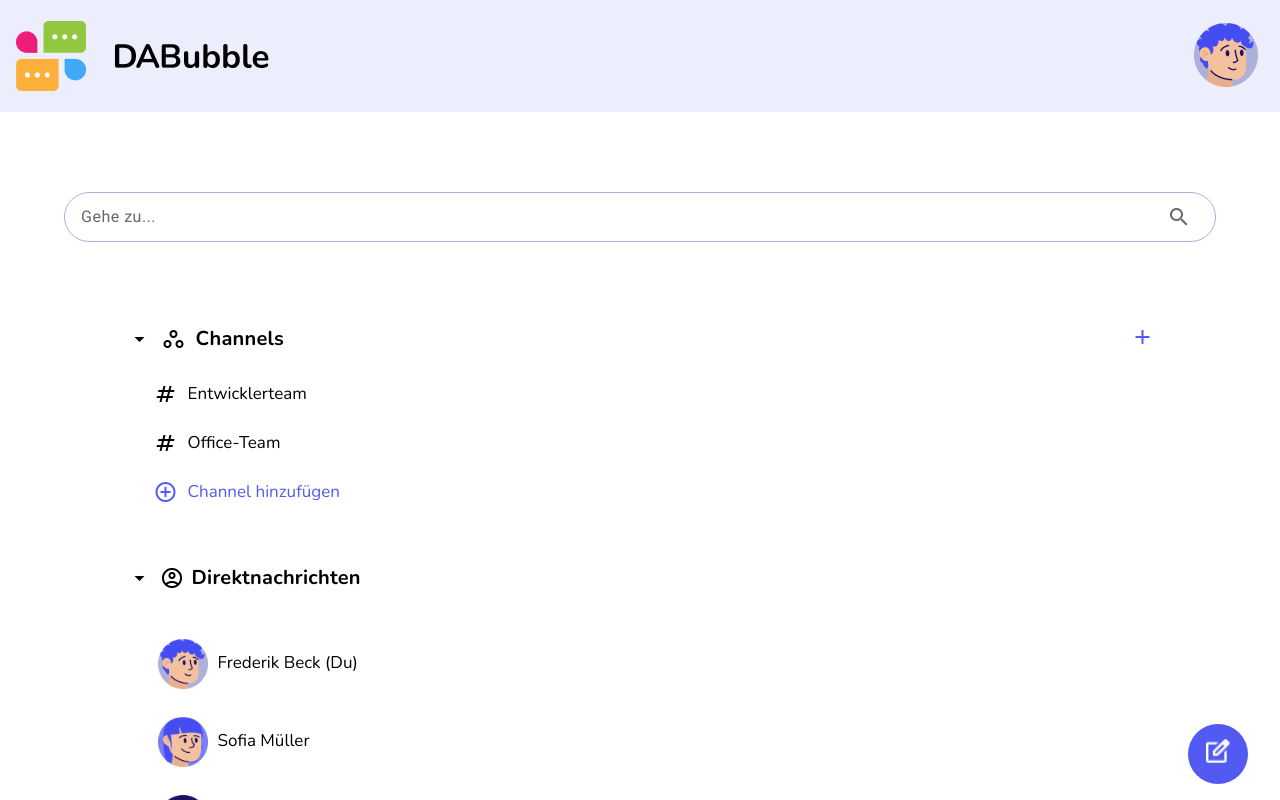
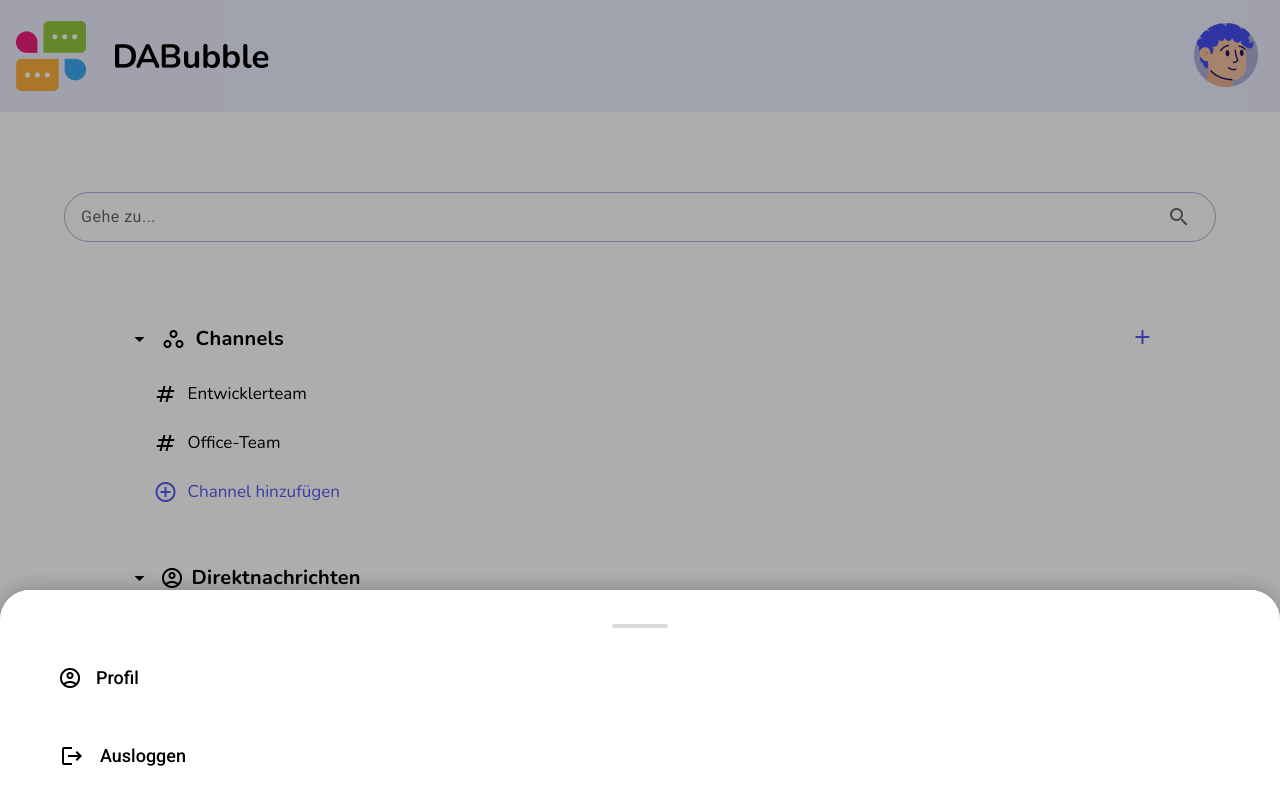
Before and after one commit to Nemesis502/da_bubble_410, an Angular app: page /main in a window 1280 px wide. Both pictures are taken after a click on the button 1226 px from the left and 56 px from the top of the page. Shown: the top 800 px of the page. Built offline with nearby package versions, Linux system fonts and the light colour scheme.

Commit message:
add menu dialog

```diff
--- a/src/app/main-content/main-menu/main-menu.component.html
+++ b/src/app/main-content/main-menu/main-menu.component.html
@@ -1,6 +1,6 @@
 <section class="main-header">
     <img class="logo-name" src="./assets/img/logo-name.png" alt="Logo und Name">
-    <button aria-label="Benutzerprofil öffnen">
+    <button aria-label="Menü öffnen" (click)="openDialog()">
         <img src="./assets/img/avatar/3.png" alt="" aria-hidden="true">
     </button>
 </section>
--- a/src/app/main-content/main-menu/main-menu.component.ts
+++ b/src/app/main-content/main-menu/main-menu.component.ts
@@ -1,5 +1,5 @@
 import { CommonModule } from '@angular/common';
-import { Component } from '@angular/core';
+import { Component, inject } from '@angular/core';
 import { FormsModule } from '@angular/forms';
 import { MatInputModule } from '@angular/material/input';
 import { MatFormFieldModule } from '@angular/material/form-field';
@@ -7,6 +7,8 @@ import { MatIconModule } from '@angular/material/icon';
 import { MatSelectModule } from '@angular/material/select';
 import { MatButtonModule } from '@angular/material/button';
 import { MatDividerModule } from '@angular/material/divider';
+import { MatDialog } from '@angular/material/dialog';
+import { MenuDialogComponent } from './menu-dialog/menu-dialog.component';
 
 @Component({
   selector: 'app-main-menu',
@@ -30,4 +32,16 @@ export class MainMenuComponent {
   showDirectMessages = true;
 
   searchTerm: string = '';
+
+  readonly dialog = inject(MatDialog);
+
+  openDialog(): void {
+    this.dialog.open(MenuDialogComponent, {
+      position: { bottom: '0' },
+      maxWidth: '100vw',
+      width: '100vw',
+      height: '210px',
+      panelClass: 'bottom-dialog-panel'
+    });
+  }
 }
--- /dev/null
+++ b/src/app/main-content/main-menu/menu-dialog/menu-dialog.component.html
@@ -0,0 +1,12 @@
+<mat-card class="menu-dialog">
+    <div class="handle" aria-hidden="true"></div>
+    <button (mouseenter)="isProfilHovered = true" (mouseleave)="isProfilHovered = false" aria-label="Profil öffnen">
+        <img [src]="isProfilHovered ? './assets/img/menu/account-img-hover.png' : './assets/img/menu/account-img.png'"
+            alt="Symbol für Profil" />
+        <span>Profil</span>
+    </button>
+    <button aria-label="Ausloggen" (click)="logout()">
+        <mat-icon fontIcon="logout" aria-hidden="true"></mat-icon>
+        <span>Ausloggen</span>
+    </button>
+</mat-card>
--- /dev/null
+++ b/src/app/main-content/main-menu/menu-dialog/menu-dialog.component.scss
@@ -0,0 +1,62 @@
+@use "./../../../../styles.scss" as *;
+
+::ng-deep .bottom-dialog-panel .mat-mdc-dialog-surface.mdc-dialog__surface {
+    border-top-left-radius: 30px !important;
+    border-top-right-radius: 30px !important;
+    border-bottom-left-radius: 0 !important;
+    border-bottom-right-radius: 0 !important;
+    box-shadow: 0 -4px 18px rgba(0, 0, 0, 0.18) !important;
+    overflow: hidden;
+    padding: 0;
+    background: white !important;
+}
+
+.menu-dialog {
+    display: flex;
+    flex-direction: column;
+    gap: 24px;
+    padding: 18px 36px 32px;
+    background: white;
+
+    .handle {
+        width: 56px;
+        height: 4px;
+        border-radius: 2px;
+        background: #D9D9D9;
+        margin: 16px auto 0;
+    }
+
+    button {
+        display: flex;
+        align-items: center;
+        gap: 16px;
+        border: 0;
+        padding: 16px 24px;
+        background: transparent;
+        font: inherit;
+        cursor: pointer;
+
+        &:first-of-type {
+            width: 130px;
+        }
+
+        &:last-of-type {
+            width: 175px;
+        }
+
+        mat-icon {
+            font-size: 24px;
+        }
+
+        span {
+            font-size: 18px;
+            font-weight: 500;
+        }
+
+        &:hover {
+            color: $purple3;
+            background: rgba(0, 0, 0, .04);
+            border-radius: 30px;
+        }
+    }
+}
--- /dev/null
+++ b/src/app/main-content/main-menu/menu-dialog/menu-dialog.component.ts
@@ -0,0 +1,34 @@
+import { CommonModule } from '@angular/common';
+import { Component, inject } from '@angular/core';
+import { MatCardModule } from '@angular/material/card';
+import { MatDialog } from '@angular/material/dialog';
+import { MatIconModule } from '@angular/material/icon';
+import { Router } from '@angular/router';
+
+@Component({
+  selector: 'app-menu-dialog',
+  standalone: true,
+  imports: [
+    CommonModule,
+    MatCardModule,
+    MatIconModule
+  ],
+  templateUrl: './menu-dialog.component.html',
+  styleUrl: './menu-dialog.component.scss'
+})
+export class MenuDialogComponent {
+  readonly dialog = inject(MatDialog);
+
+  isProfilHovered = false;
+
+  constructor(private router: Router) { }
+
+  logout() {
+    this.router.navigate(['']);
+    this.closeDialog();
+  }
+
+  closeDialog() {
+    this.dialog.closeAll();
+  }
+}
```
Also changed, not shown: 1 other file (tests, documents, lock files or other folders).
